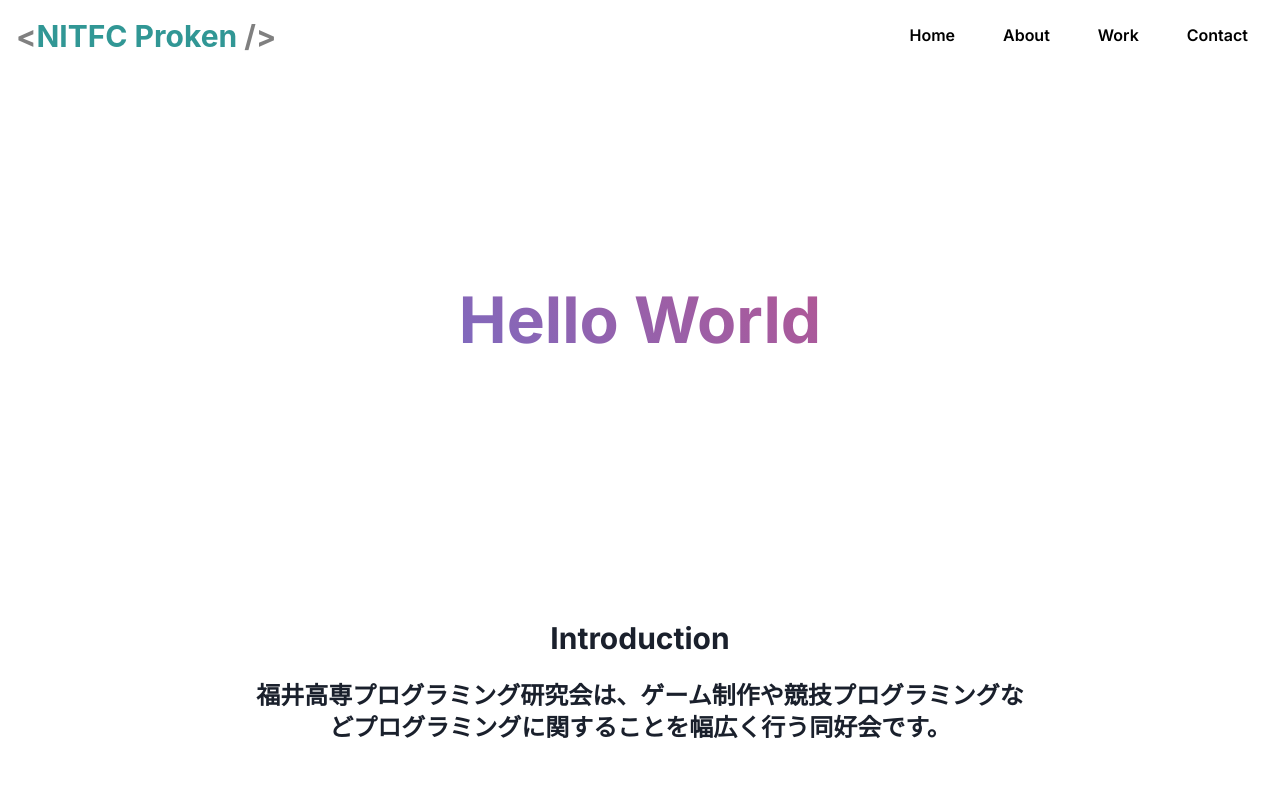
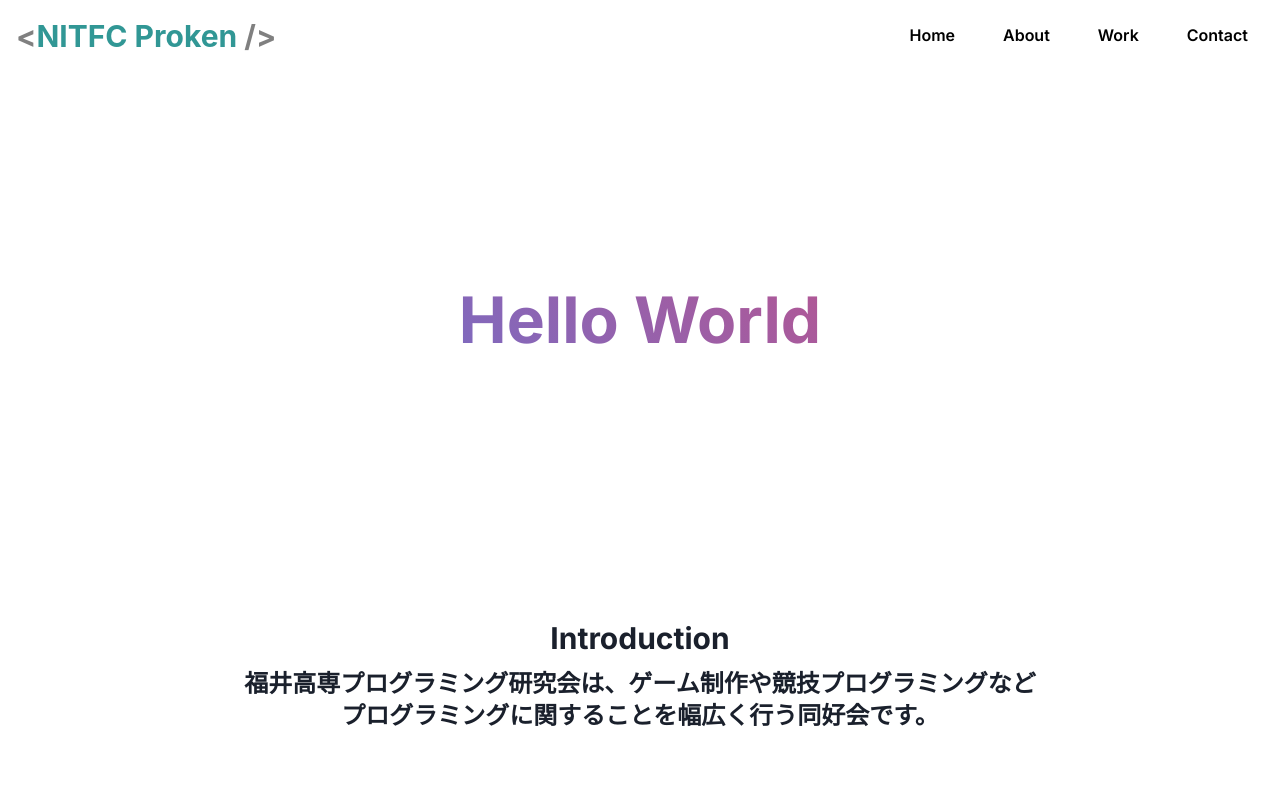
Before and after one commit to nitfc-proken/proken-hp, a Next.js app: page / in a window 1280 px wide. Shown: the top 788 px of the page. Built offline with nearby package versions, Linux system fonts and the light colour scheme.

Commit message:
変な場所で改行される問題を修正

```diff
--- a/app/components/Introduction.tsx
+++ b/app/components/Introduction.tsx
@@ -5,7 +5,7 @@
 				<h1 className="text-3xl font-bold py-3">Introduction</h1>
 			</div>
 			<div className="flex justify-center items-center">
-				<p className="text-2xl font-bold py-3 max-w-screen-md text-center">
+				<p className="text-2xl font-bold text-center max-w-[50rem]">
 					福井高専プログラミング研究会は、ゲーム制作や競技プログラミングなどプログラミングに関することを幅広く行う同好会です。
 				</p>
 			</div>
```
